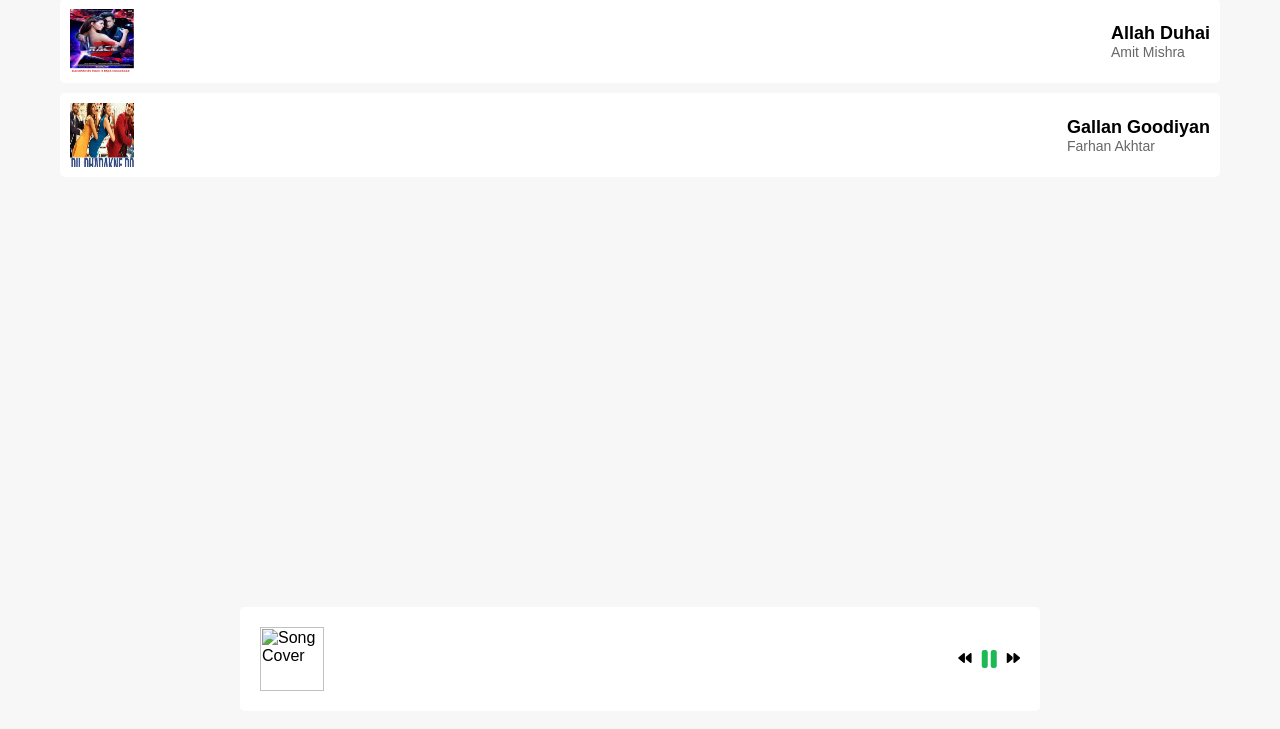
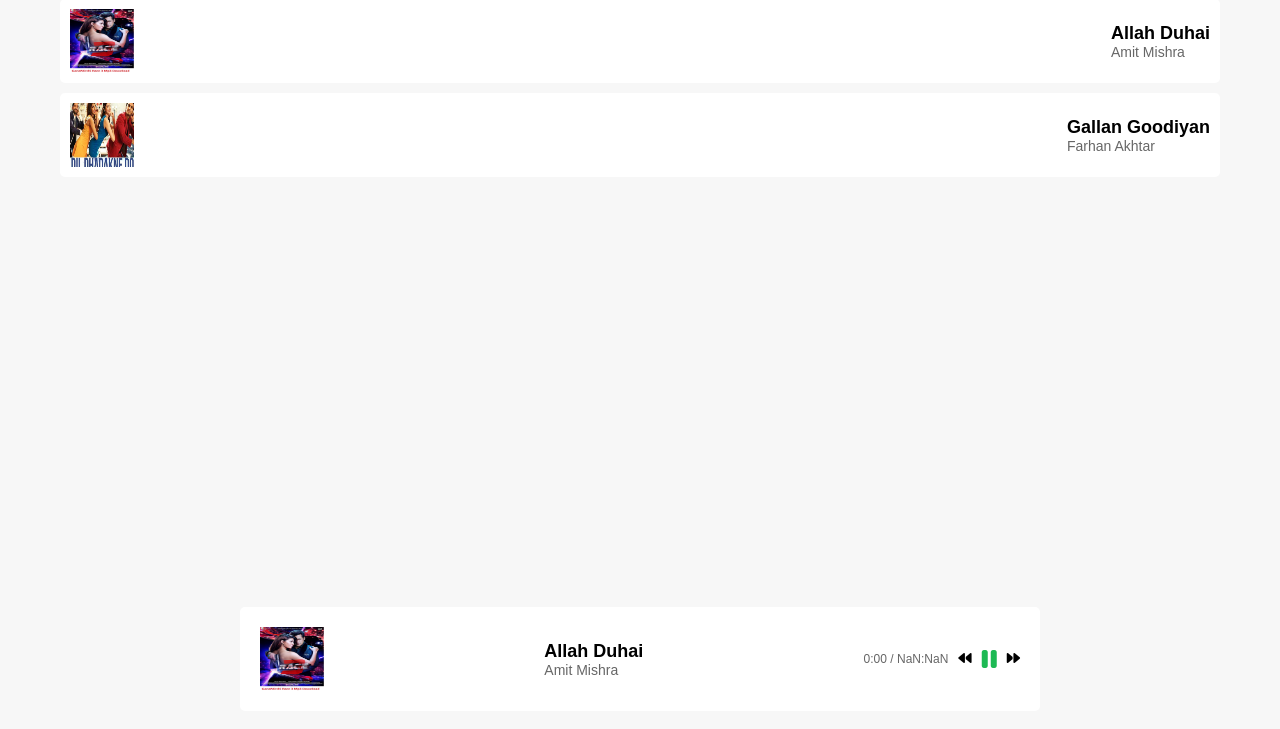
Before and after one commit to AryanBiswari/music-player-xml, a plain HTML site: page index.html in a window 1280 px wide. Both pictures are taken after a click on the button 987 px from the left and 728 px from the top of the page. Shown: the part 69-798 px from the top of the page. Drawn offline with Linux system fonts and the light colour scheme.

Commit message:
added duration

```diff
--- a/index.html
+++ b/index.html
@@ -2,6 +2,7 @@
 
 <head>
     <link rel="stylesheet" href="style.css">
+    <meta content="width=device-width, initial-scale=1" name="viewport" />
     <title>My Playlist</title>
 </head>
 
@@ -21,10 +22,12 @@
             <p class="music-player-artist" id="song-artist"></p>
         </div>
         <div class="music-player-controls">
-            <div class="music-player-progress">
-                <div class="music-player-progress-bar"></div>
-            </div>
-            <!-- <span class="music-player-time" id="song-time">0:00</span> -->
+            <div class="music-player-time">
+                <span id="song-current-time">0:00</span>
+                /
+                <span id="song-total-time">0:00</span>
+              </div>
+
             <button id="previous"><i class="fas fa-backward"></i></button>
             <button class="play-pause" id="play-pause"><i class="fas fa-play"></i></button>
             <button id="next"><i class="fas fa-forward"></i></button>
--- a/script.js
+++ b/script.js
@@ -46,10 +46,42 @@ xhr.onreadystatechange = function () {
       });
     }
 
+    // Set the song cover to the image of the first track on the playlist
+    document.getElementById("song-cover").src =
+      playlist[0].getElementsByTagName("images")[0].childNodes[0].nodeValue;
+
+    // Set the song title and artist to the details of the first track on the playlist
+    document.getElementById("song-title").textContent =
+      playlist[0].getElementsByTagName("name")[0].childNodes[0].nodeValue;
+    document.getElementById("song-artist").textContent =
+      playlist[0].getElementsByTagName("artist")[0].childNodes[0].nodeValue;
+
+    // Set the source of the audio player to the first track on the playlist
+    audioPlayer.src =
+      playlist[0].getElementsByTagName("file")[0].childNodes[0].nodeValue;
+
+    //set duration
+    function updateProgress() {
+      const currentTime = document.getElementById("song-current-time");
+      const totalTime = document.getElementById("song-total-time");
+      const duration = audioPlayer.duration;
+      const currentTimeFormatted = formatTime(audioPlayer.currentTime);
+      const totalTimeFormatted = formatTime(duration);
+      currentTime.textContent = currentTimeFormatted;
+      totalTime.textContent = totalTimeFormatted;
+    }
+
+    function formatTime(time) {
+      const minutes = Math.floor(time / 60);
+      const seconds = Math.floor(time % 60);
+      return `${minutes}:${seconds < 10 ? "0" : ""}${seconds}`;
+    }
+
     function playMusic() {
       audioPlayer.play();
       document.getElementById("play-pause").innerHTML =
         "<i class='fas fa-pause'></i>";
+      setInterval(updateProgress, 1000);
     }
 
     function pauseMusic() {
@@ -58,7 +90,9 @@ xhr.onreadystatechange = function () {
         "<i class='fas fa-play'></i>";
     }
 
-    document.getElementById("play-pause").addEventListener("click", function () {
+    document
+      .getElementById("play-pause")
+      .addEventListener("click", function () {
         if (audioPlayer.paused) {
           playMusic();
           document.getElementById("play-pause").innerHTML =
@@ -70,23 +104,21 @@ xhr.onreadystatechange = function () {
         }
       });
 
-
-
-
     function playTrack(trackIndex) {
       const playlist = xmlDoc.getElementsByTagName("track");
       const track = playlist[trackIndex];
       const audioPlayer = new Audio();
-        document.getElementById("song-cover").src = track.getElementsByTagName("images")[0].childNodes[0].nodeValue;
-        document.getElementById("song-title").textContent = track.getElementsByTagName("name")[0].childNodes[0].nodeValue;
-        document.getElementById("song-artist").textContent = track.getElementsByTagName("artist")[0].childNodes[0].nodeValue;
-        audioPlayer.src = track.getElementsByTagName("file")[0].childNodes[0].nodeValue;
+      document.getElementById("song-cover").src =
+        track.getElementsByTagName("images")[0].childNodes[0].nodeValue;
+      document.getElementById("song-title").textContent =
+        track.getElementsByTagName("name")[0].childNodes[0].nodeValue;
+      document.getElementById("song-artist").textContent =
+        track.getElementsByTagName("artist")[0].childNodes[0].nodeValue;
+      audioPlayer.src =
+        track.getElementsByTagName("file")[0].childNodes[0].nodeValue;
       audioPlayer.play();
       return audioPlayer;
     }
-
-
-
 
     document.getElementById("next").addEventListener("click", function () {
       currentTrackIndex++;
@@ -95,7 +127,8 @@ xhr.onreadystatechange = function () {
       }
       audioPlayer.pause();
       audioPlayer = playTrack(currentTrackIndex);
-        document.getElementById("play-pause").innerHTML = "<i class='fas fa-pause'></i>";
+      document.getElementById("play-pause").innerHTML =
+        "<i class='fas fa-pause'></i>";
     });
 
     document.getElementById("previous").addEventListener("click", function () {
@@ -105,9 +138,9 @@ xhr.onreadystatechange = function () {
       }
       audioPlayer.pause();
       audioPlayer = playTrack(currentTrackIndex);
-        document.getElementById("play-pause").innerHTML = "<i class='fas fa-pause'></i>";
+      document.getElementById("play-pause").innerHTML =
+        "<i class='fas fa-pause'></i>";
     });
-
   }
 };
 
--- a/style.css
+++ b/style.css
@@ -104,24 +104,6 @@ body {
     align-items: center;
 }
 
-.music-player-progress {
-    width: 100%;
-    height: 4px;
-    background-color: #f0f0f0;
-    position: relative;
-    margin-left: 10px;
-    margin-right: 10px;
-}
-
-.music-player-progress-bar {
-    position: absolute;
-    top: 0;
-    left: 0;
-    height: 100%;
-    width: 0;
-    background-color: #1DB954;
-    transition: width 0.1s;
-}
 
 .music-player-time {
     font-size: 12px;
@@ -164,6 +146,7 @@ body {
     }
 
     .music-player {
+        height: 10%;
         width: 95%;
         bottom: 10px;
         padding: 10px;
```
Lines whose indentation alone changed are shown as unchanged.
